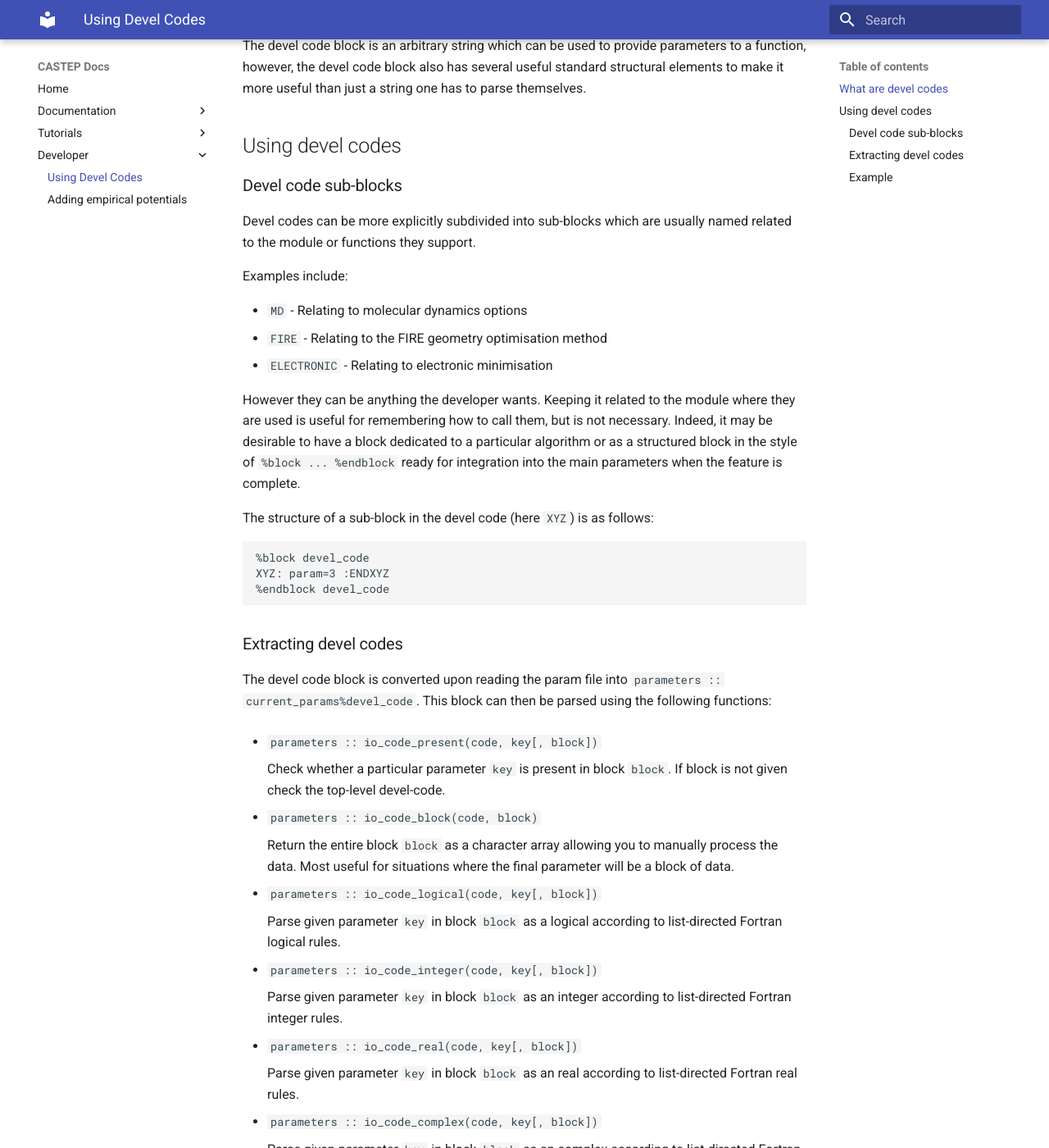
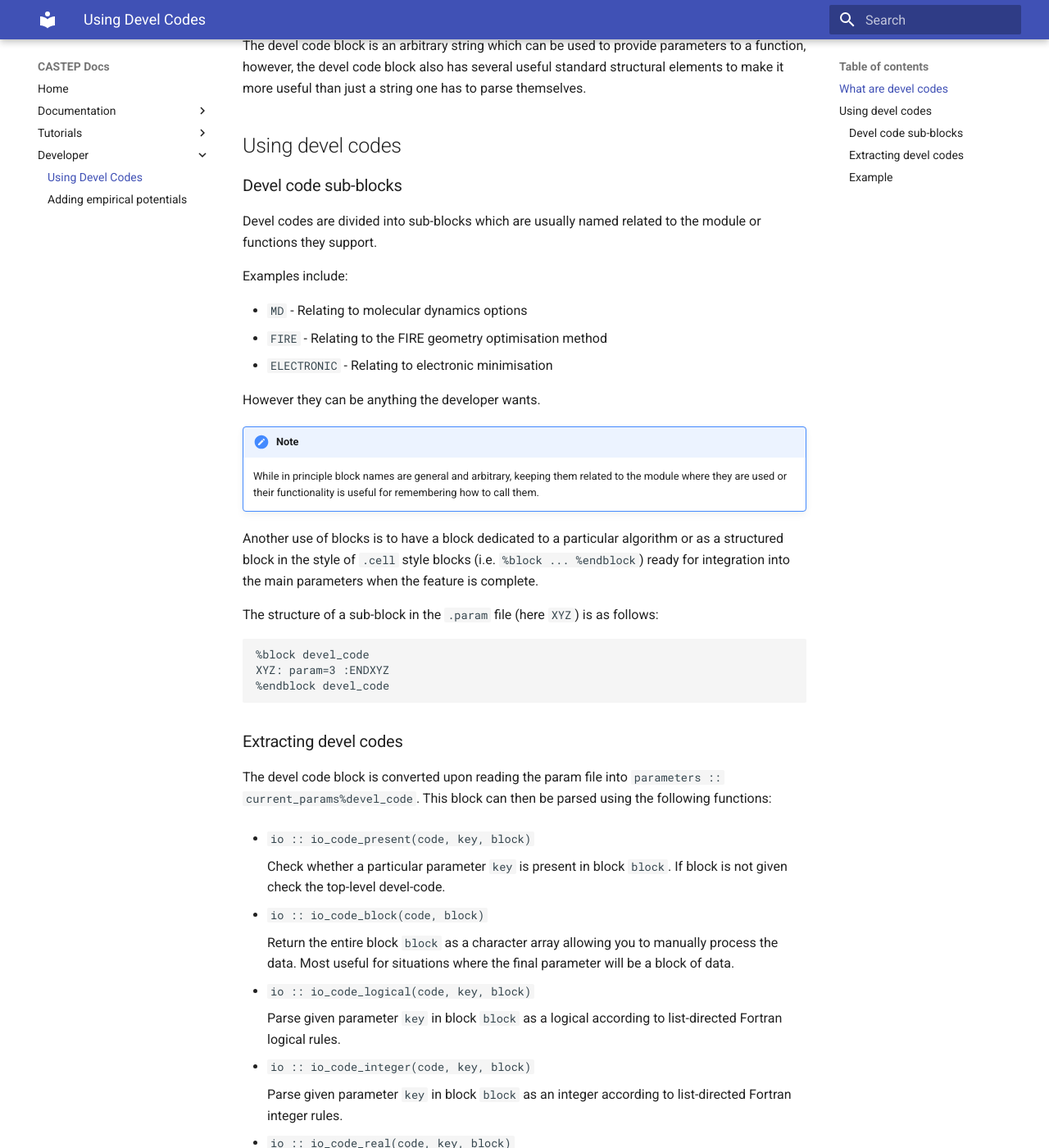
Before and after one commit to castep-docs/castep-docs, an MkDocs documentation site: the page built from docs/developer/using_devel_codes.md, in a window 1280 px wide and 1400 px high, scrolled down 464 px. Shown: the whole window at 82% size. Built offline with MkDocs 1.6.1 and Material for MkDocs 9.7.7, drawn with Linux system fonts in a browser that asks for light colours; some of the changed text lies outside the part shown.

Commit message:
Respond to review

````diff
--- a/docs/developer/using_devel_codes.md
+++ b/docs/developer/using_devel_codes.md
@@ -24,8 +24,8 @@ than just a string one has to parse themselves.
 
 ### Devel code sub-blocks
 
-Devel codes can be more explicitly subdivided into sub-blocks which
-are usually named related to the module or functions they support.
+Devel codes are divided into sub-blocks which are usually named related to the
+module or functions they support.
 
 Examples include:
 
@@ -33,14 +33,20 @@ Examples include:
 - `FIRE` - Relating to the FIRE geometry optimisation method
 - `ELECTRONIC` - Relating to electronic minimisation
 
-However they can be anything the developer wants. Keeping it related
-to the module where they are used is useful for remembering how to
-call them, but is not necessary. Indeed, it may be desirable to have a
-block dedicated to a particular algorithm or as a structured block in
-the style of `%block ... %endblock` ready for integration into the
-main parameters when the feature is complete.
+However they can be anything the developer wants.
 
-The structure of a sub-block in the devel code (here `XYZ`) is as follows:
+!!! note
+
+    While in principle block names are general and arbitrary,
+    keeping them related to the module where they are used or their
+    functionality is useful for remembering how to call them.
+
+Another use of blocks is to have a block dedicated to a particular algorithm
+or as a structured block in the style of `.cell` style blocks (i.e.
+`%block ... %endblock`) ready for integration into the main parameters when
+the feature is complete.
+
+The structure of a sub-block in the `.param` file (here `XYZ`) is as follows:
 
 ```
 %block devel_code
@@ -54,38 +60,38 @@ The devel code block is converted upon reading the param file into
 `parameters :: current_params%devel_code`. This block can then be
 parsed using the following functions:
 
-- `parameters :: io_code_present(code, key[, block])`
+- `io :: io_code_present(code, key, block)`
 
     Check whether a particular parameter `key` is present in block
     `block`. If block is not given check the top-level devel-code.
 
-- `parameters :: io_code_block(code, block)`
+- `io :: io_code_block(code, block)`
 
     Return the entire block `block` as a character array allowing you
     to manually process the data. Most useful for situations where the
     final parameter will be a block of data.
 
-- `parameters :: io_code_logical(code, key[, block])`
+- `io :: io_code_logical(code, key, block)`
 
     Parse given parameter  `key` in block `block` as a logical
     according to list-directed Fortran logical rules.
 
-- `parameters :: io_code_integer(code, key[, block])`
+- `io :: io_code_integer(code, key, block)`
 
     Parse given parameter `key` in block `block` as an integer according
     to list-directed Fortran integer rules.
 
-- `parameters :: io_code_real(code, key[, block])`
+- `io :: io_code_real(code, key, block)`
 
     Parse given parameter `key` in block `block` as an real according
     to list-directed Fortran real rules.
 
-- `parameters :: io_code_complex(code, key[, block])`
+- `io :: io_code_complex(code, key, block)`
 
     Parse given parameter `key` in block `block` as an complex according
     to list-directed Fortran complex rules.
 
-- `parameters :: io_code_string(code, key[, block])`
+- `io :: io_code_string(code, key, block)`
 
     Parse given parameter `key` in block `block` as a character string.
 
@@ -112,6 +118,8 @@ module my_module
    function use_devel_code()
       ! Ensure the devel_codes are available
       use parameters, only: current_params
+      ! Ensure we can parse the devel-codes
+      use io, only: io_code_present, io_code_integer
       ! Have the param available
       integer :: param
 
````
